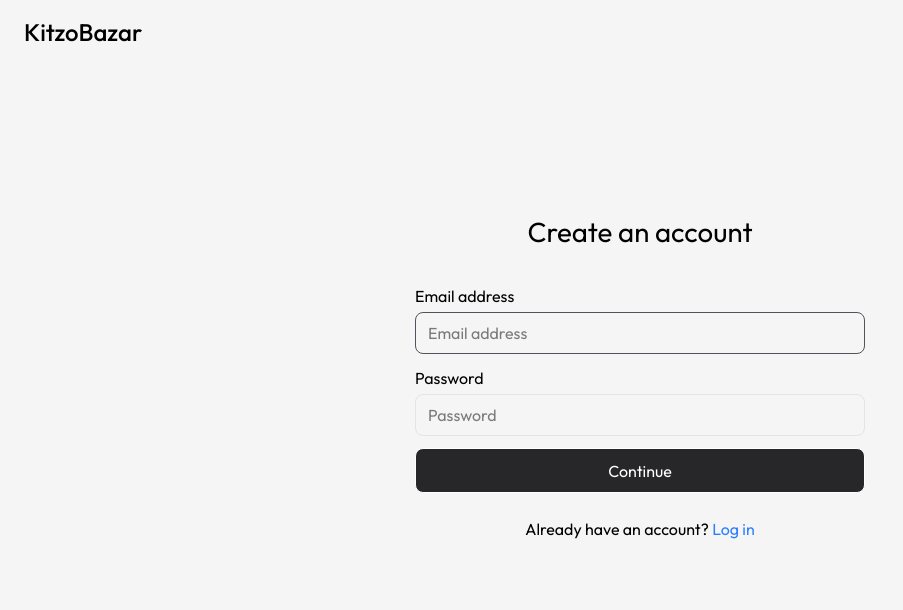
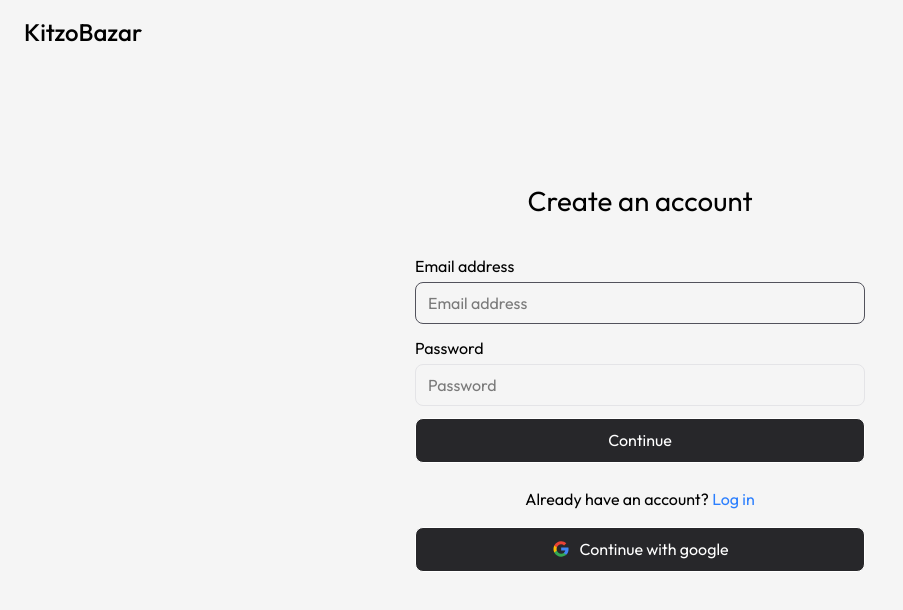
Before and after one commit to riyad-96/BazarioX, a React (Vite) app: page /auth/create-account in a window 1280 px wide. Shown: the top 610 px of the page, without its empty margins (0-903 px from the left). Built offline with nearby package versions, Linux system fonts and the light colour scheme; no server answers.

Commit message:
google auth integrated

```diff
--- a/src/App.jsx
+++ b/src/App.jsx
@@ -11,9 +11,6 @@ function App() {
 
   return (
     <div className="h-dvh bg-(--main-bg)">
-      <LoadingTopBar />
-      <Toaster position="top-center" />
-
       {clickDisabled && <div className="fixed inset-0 z-[100000] cursor-not-allowed"></div>}
       <AnimatePresence>
         {isUserLoading && (
@@ -55,6 +52,9 @@ function App() {
           </motion.div>
         )}
       </AnimatePresence>
+
+      <LoadingTopBar />
+      <Toaster position="top-center" />
     </div>
   );
 }
--- a/src/assets/Svg.jsx
+++ b/src/assets/Svg.jsx
@@ -54,3 +54,14 @@ export function EyeClosedSvg({ className = '', size = '16' }) {
     </svg>
   );
 }
+
+export function GoogleIcon({ size = '16' }) {
+  return (
+    <svg width={size} height={size} viewBox="0 0 24 24" fill="none" xmlns="http://www.w3.org/2000/svg">
+      <path d="M21.0461 12.2099C21.0461 11.5553 20.9874 10.9259 20.8783 10.3217H12.1846V13.8966H17.1524C16.9342 15.0462 16.2797 16.0197 15.2979 16.6742V18.9987H18.2937C20.0391 17.3875 21.0461 15.0211 21.0461 12.2099Z" fill="#4285F4"></path>
+      <path d="M12.1844 21.2307C14.6767 21.2307 16.7662 20.4084 18.2935 18.9986L15.2977 16.6741C14.4753 17.2279 13.4264 17.5636 12.1844 17.5636C9.78441 17.5636 7.74525 15.944 7.01518 13.7622H3.94385V16.1454C5.46273 19.158 8.57602 21.2307 12.1844 21.2307Z" fill="#34A853"></path>
+      <path d="M7.01516 13.7539C6.83054 13.2 6.72145 12.6126 6.72145 12C6.72145 11.3874 6.83054 10.8 7.01516 10.2462V7.86295H3.94382C3.31445 9.10491 2.95361 10.5063 2.95361 12C2.95361 13.4937 3.31445 14.8951 3.94382 16.1371L6.33544 14.2741L7.01516 13.7539Z" fill="#FBBC05"></path>
+      <path d="M12.1844 6.44475C13.5439 6.44475 14.7522 6.91469 15.7173 7.82098L18.3606 5.17762C16.7578 3.68391 14.6767 2.76923 12.1844 2.76923C8.57602 2.76923 5.46273 4.84196 3.94385 7.86294L7.01518 10.2462C7.74525 8.06434 9.78441 6.44475 12.1844 6.44475Z" fill="#EA4335"></path>
+    </svg>
+  );
+}
--- a/src/configs/firebase.js
+++ b/src/configs/firebase.js
@@ -1,5 +1,5 @@
 import { initializeApp } from 'firebase/app';
-import { getAuth } from 'firebase/auth';
+import { getAuth, GoogleAuthProvider } from 'firebase/auth';
 import { getFirestore } from 'firebase/firestore';
 
 const firebaseConfig = {
@@ -13,5 +13,6 @@ const firebaseConfig = {
 
 const app = initializeApp(firebaseConfig);
 export const auth = getAuth(app);
+export const googleAuth = new GoogleAuthProvider();
 export const db = getFirestore(app);
 export const adminEmail = import.meta.env.VITE_ADMIN_EMAIL;
--- a/src/contexts/FunctionContexts.jsx
+++ b/src/contexts/FunctionContexts.jsx
@@ -196,7 +196,17 @@ function FunctionContexts({ children }) {
   // load user data
   useEffect(() => {
     setUserDataLoading(false);
-    if (user) {
+    if (!user) {
+      setUserData({
+        username: '',
+        phone: '',
+        pictures: [],
+        feedback: {},
+        featureRequests: [],
+        reports: [],
+      });
+      return;
+    }
     (async () => {
       setUserDataLoading(true);
       try {
@@ -225,16 +235,6 @@ function FunctionContexts({ children }) {
         setUserDataLoading(false);
       }
     })();
-    } else {
-      setUserData({
-        username: '',
-        phone: '',
-        pictures: [],
-        feedback: {},
-        featureRequests: [],
-        reports: [],
-      });
-    }
   }, [user]);
 
   return <functionContext.Provider value={{ handleStoringNewSession, discardLocalAndLoadCloudData, saveToCloudAndLoadCloudData }}>{children}</functionContext.Provider>;
--- a/src/contexts/UniContexts.jsx
+++ b/src/contexts/UniContexts.jsx
@@ -1,6 +1,7 @@
 import { onAuthStateChanged } from 'firebase/auth';
 import { createContext, useContext, useEffect, useState } from 'react';
-import { adminEmail, auth } from '../configs/firebase';
+import { adminEmail, auth, db } from '../configs/firebase';
+import { addDoc, collection, doc, getDoc, serverTimestamp, setDoc } from 'firebase/firestore';
 
 const uniContexts = createContext();
 
@@ -11,10 +12,47 @@ function UniContexts({ children }) {
   const [user, setUser] = useState(null);
   const [isUserLoading, setIsUserLoading] = useState(true);
 
+  //app
+  const [isPointerCoarse, _] = useState(() => {
+    return window.matchMedia('(pointer: coarse)').matches;
+  });
+  const [clickDisabled, setClickDisabled] = useState(false);
+  const [progress, setProgress] = useState(0);
+
   // user watcher function
+  async function registerNewUserInfos(user) {
+    if (!user) return;
+    if (user.providerData[0].providerId !== 'google.com') return;
+
+    const userInfo = await getDoc(doc(db, 'users', user.uid));
+    if (userInfo.exists()) return;
+
+    try {
+      await addDoc(collection(db, 'users', user.uid, 'pictures'), {
+        isSelected: true,
+        addedAt: serverTimestamp(),
+        url: user.photoURL,
+      });
+      await setDoc(doc(db, 'users', user.uid), {
+        uid: user.uid,
+        email: user.email,
+        emailVerified: user.emailVerified,
+        username: user.displayName || '',
+        phone: '',
+        joinDate: serverTimestamp(),
+        admin: false,
+      });
+    } catch (err) {
+      console.error(err);
+    }
+  }
+
   useEffect(() => {
     const unsubscribe = onAuthStateChanged(auth, async (user) => {
+      await registerNewUserInfos(user);
+
       setUser(user);
+      setClickDisabled(false);
       setIsUserLoading(false);
     });
 
@@ -41,13 +79,6 @@ function UniContexts({ children }) {
     return user && user?.email === adminEmail;
   }
   const [allUsers, setAllUsers] = useState([]);
-
-  //app
-  const [isPointerCoarse, _] = useState(() => {
-    return window.matchMedia('(pointer: coarse)').matches;
-  });
-  const [clickDisabled, setClickDisabled] = useState(false);
-  const [progress, setProgress] = useState(0);
 
   // Home page
   const [unsavedSessionModal, setUnsavedSessionModal] = useState(false);
--- a/src/pages/Account.jsx
+++ b/src/pages/Account.jsx
@@ -311,12 +311,14 @@ function Account() {
               </span>
               <span className="font-light opacity-70">{userDataLoading ? '...' : <>{userData.phone || 'set number'} </>}</span>
             </button>
+            {user.providerData[0].providerId !== 'google.com' && (
               <button onClick={() => setChangingPassword(true)} className="flex items-center gap-4 px-6 py-2.5 active:bg-(--second-lvl-bg) pointer-fine:hover:bg-(--second-lvl-bg)">
                 <span>
                   <KeyRound size="20" />
                 </span>
                 <span>Change password</span>
               </button>
+            )}
           </div>
 
           <div className="grid divide-y divide-zinc-100 rounded-lg bg-(--primary) shadow">
--- a/src/pages/auth/Login.jsx
+++ b/src/pages/auth/Login.jsx
@@ -1,11 +1,12 @@
 import { motion, AnimatePresence } from 'motion/react';
 import { useEffect, useRef, useState } from 'react';
 import { useNavigate } from 'react-router-dom';
-import { ErrorSvg, EyeClosedSvg, EyeOpenSvg } from '../../assets/Svg';
-import { auth } from '../../configs/firebase';
-import { signInWithEmailAndPassword } from 'firebase/auth';
+import { ErrorSvg, EyeClosedSvg, EyeOpenSvg, GoogleIcon } from '../../assets/Svg';
+import { auth, googleAuth } from '../../configs/firebase';
+import { signInWithEmailAndPassword, signInWithPopup } from 'firebase/auth';
 import toast from 'react-hot-toast';
 import ForgotPassModal from './ForgotPassModal';
+import { useUniContexts } from '../../contexts/UniContexts';
 
 function Login() {
   const navigate = useNavigate();
@@ -90,6 +91,20 @@ function Login() {
         setLoginError('Something went wrong. please try again');
       }
       setIsTrying(false);
+    }
+  }
+
+  //! Handle google auth
+  const { setClickDisabled } = useUniContexts();
+
+  async function handleGoogleAuth() {
+    setClickDisabled(true);
+    try {
+      await signInWithPopup(auth, googleAuth);
+    } catch (err) {
+      console.error(err);
+    } finally {
+      setClickDisabled(false);
     }
   }
 
@@ -211,6 +226,13 @@ function Login() {
         </button>
       </p>
 
+      <div className="mt-4">
+        <button onClick={handleGoogleAuth} className="flex h-[45px] w-full items-center justify-center gap-2 rounded-lg border bg-zinc-800 text-white">
+          <GoogleIcon size="20" />
+          <span>Continue with google</span>
+        </button>
+      </div>
+
       <AnimatePresence>{forgotPassModalShowing && <ForgotPassModal state={{ loginEmail, setForgotPassModalShowing }} />}</AnimatePresence>
     </div>
   );
--- a/src/pages/auth/Signup.jsx
+++ b/src/pages/auth/Signup.jsx
@@ -1,11 +1,12 @@
 import { motion, AnimatePresence } from 'motion/react';
 import { useEffect, useRef, useState } from 'react';
 import { useNavigate } from 'react-router-dom';
-import { ErrorSvg, EyeClosedSvg, EyeOpenSvg } from '../../assets/Svg';
-import { createUserWithEmailAndPassword } from 'firebase/auth';
-import { auth, db } from '../../configs/firebase';
+import { ErrorSvg, EyeClosedSvg, EyeOpenSvg, GoogleIcon } from '../../assets/Svg';
+import { createUserWithEmailAndPassword, signInWithPopup } from 'firebase/auth';
+import { auth, db, googleAuth } from '../../configs/firebase';
 import toast from 'react-hot-toast';
-import { doc, serverTimestamp, setDoc } from 'firebase/firestore';
+import { doc, getDoc, serverTimestamp, setDoc } from 'firebase/firestore';
+import { useUniContexts } from '../../contexts/UniContexts';
 
 function Signup() {
   const navigate = useNavigate();
@@ -92,6 +93,21 @@ function Signup() {
         setSignupError('Something went wrong. please try again');
       }
       setIsTrying(false);
+    }
+  }
+
+  //! Handle google auth
+  const { user } = useUniContexts();
+  const { setClickDisabled } = useUniContexts();
+
+  async function handleGoogleAuth() {
+    setClickDisabled(true);
+    try {
+      await signInWithPopup(auth, googleAuth);
+    } catch (err) {
+      console.error(err);
+    } finally {
+      setClickDisabled(false);
     }
   }
 
@@ -200,6 +216,13 @@ function Signup() {
           Log in
         </button>
       </p>
+
+      <div className="mt-4">
+        <button onClick={handleGoogleAuth} className="flex h-[45px] w-full items-center justify-center gap-2 rounded-lg border bg-zinc-800 text-white">
+          <GoogleIcon size="20" />
+          <span>Continue with google</span>
+        </button>
+      </div>
     </div>
   );
 }
```
Also changed, not shown: 1 other file (tests, documents, lock files or other folders). Lines whose indentation alone changed are shown as unchanged.
